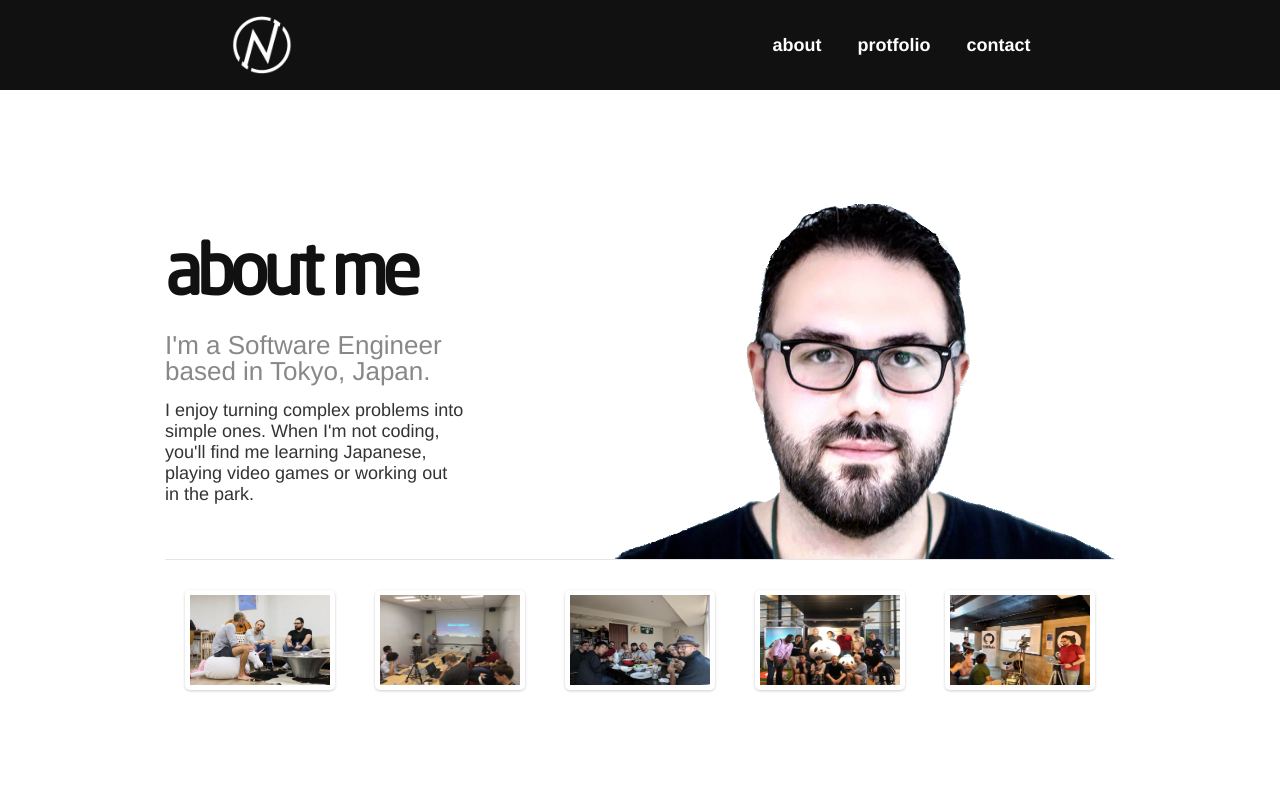
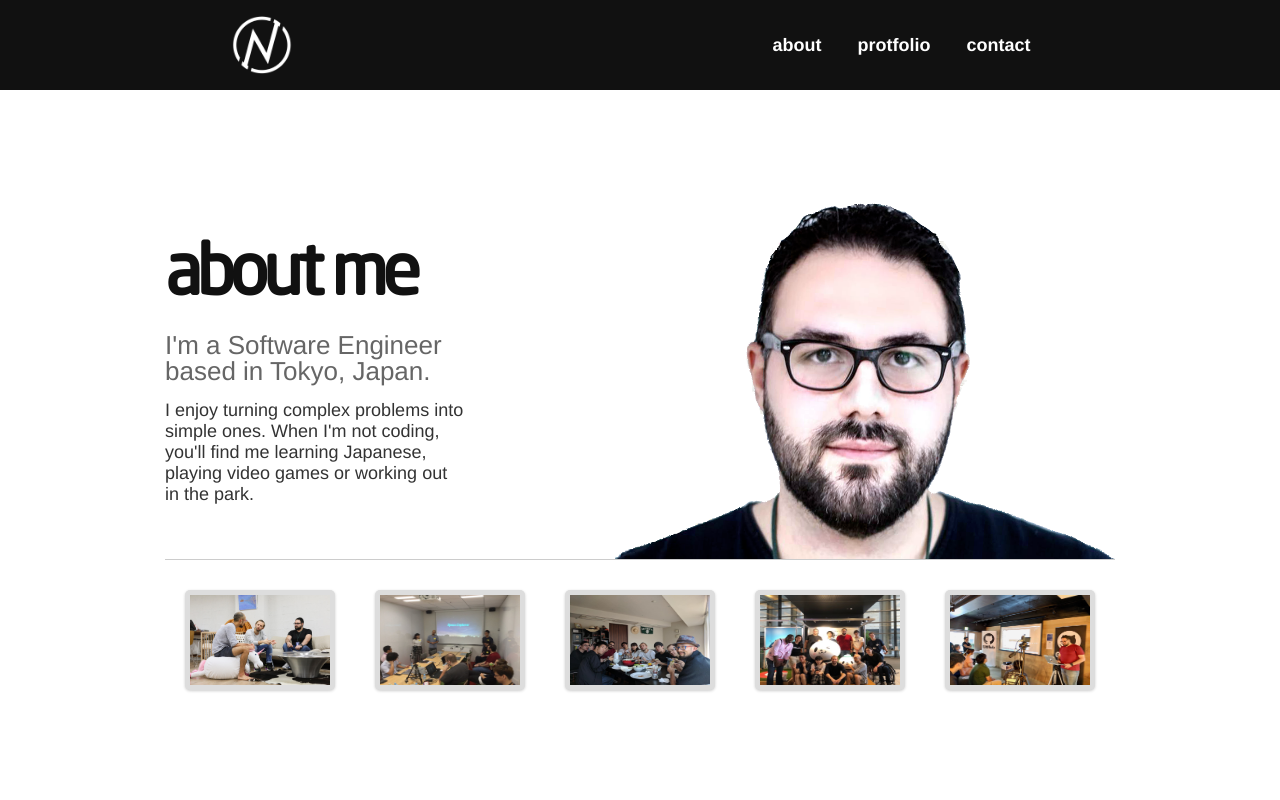
Before and after one commit to nourbalaha/nourbalaha.github.io, a React (Create React App) app: page / in a window 1280 px wide. Shown: the top 800 px of the page. Built offline with nearby package versions, Linux system fonts and the light colour scheme; a web font is replaced by a local one.

Commit message:
changed about page colors

```diff
--- a/src/pages/About/About.page.jsx
+++ b/src/pages/About/About.page.jsx
@@ -8,7 +8,7 @@ import image2 from '../../assets/gallery-image-2.jpeg'
 import image3 from '../../assets/gallery-image-3.jpeg'
 import image4 from '../../assets/gallery-image-4.jpeg'
 import image5 from '../../assets/gallery-image-5.jpeg'
-import bonfire from '../../assets/bonfire.jpg'
+import bonfire from '../../assets/bonfire.png'
 
 import SkillsChart from '../../components/SkillsChart/SkillsChart.component'
 
--- a/src/pages/About/About.style.scss
+++ b/src/pages/About/About.style.scss
@@ -3,7 +3,6 @@
   flex-direction: column;
   .about-section {
     min-height: 90vh;
-    background-color: #ffffff;
     margin: 0 150px;
     display: flex;
     flex-direction: column;
@@ -35,7 +34,7 @@
           font-weight: 500;
           font-family: "ProximaNova-Regular", "Helvetica Neue", Helvetica, Arial,
             Sans-serif;
-          color: #888888;
+          color: #666666;
           line-height: 1.6rem;
           margin-bottom: 15px;
         }
@@ -60,13 +59,14 @@
       justify-content: center;
       align-items: center;
       flex-wrap: wrap;
-      border-top: 1px solid rgba(0, 0, 0, 0.1);
+      border-top: 1px solid rgba(0, 0, 0, 0.2);
       .gallery-image {
         width: 150px;
         height: 100px;
         margin: 30px 20px;
         border-radius: 5px;
         padding: 5px;
+        background-color: #dddddd;
         box-shadow: 0px 1px 3px 0px rgba(0, 0, 0, 0.2);
         &:hover{
           box-shadow: 0px 1px 3px 0px rgba(0, 0, 0, 0.6);
@@ -80,7 +80,6 @@
     flex-direction: column;
     justify-content: center;
     align-items: center;
-    background-color: #f5f5f5;
     h2 {
       font-family: "NeoSansPro-Regular", "Helvetica Neue", Helvetica, Arial,
         Sans-serif;
@@ -96,7 +95,6 @@
     display: flex;
     justify-content: center;
     align-items: center;
-    background-color: #ffffff;
     .left {
       display: flex;
       flex-direction: column;
```
